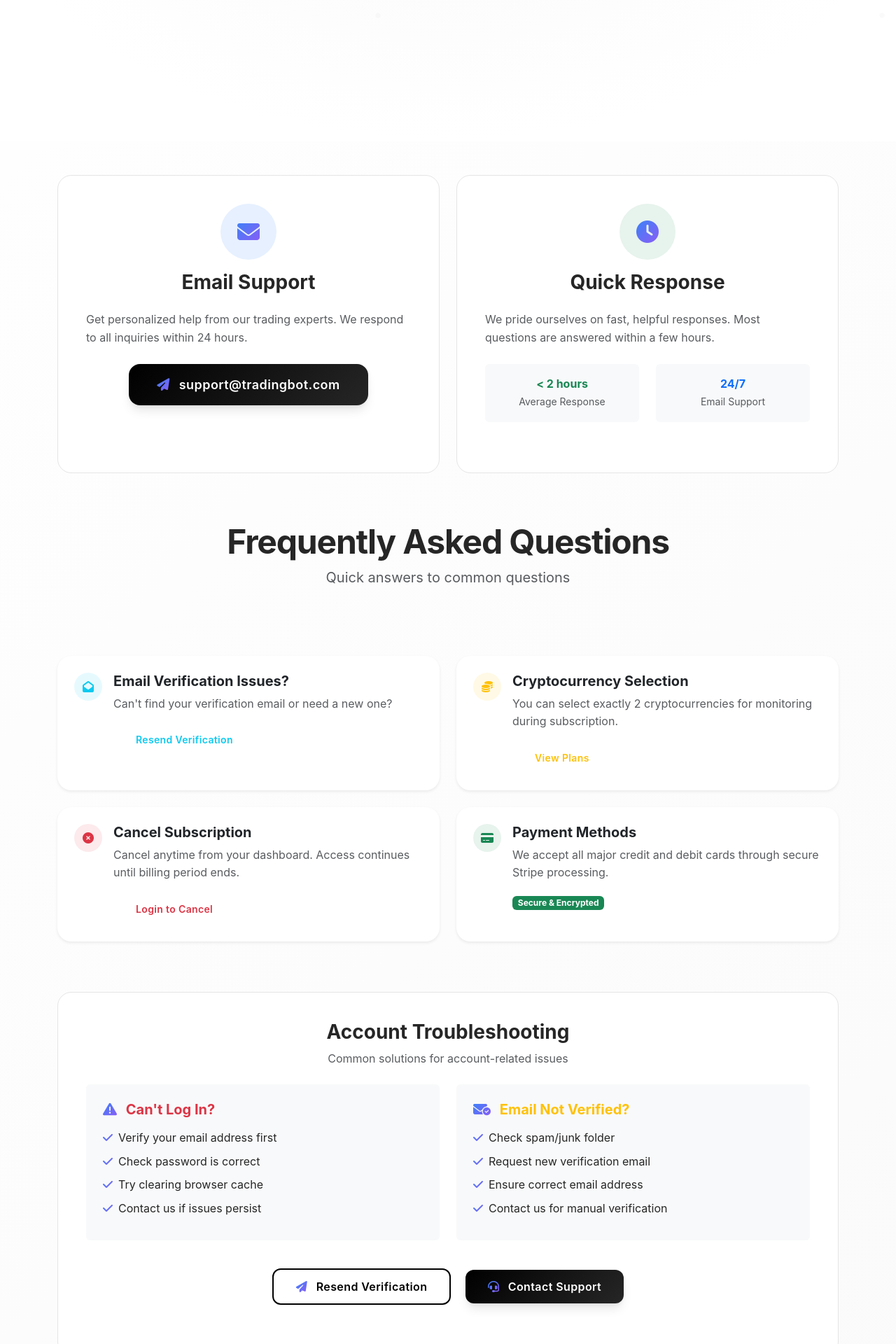
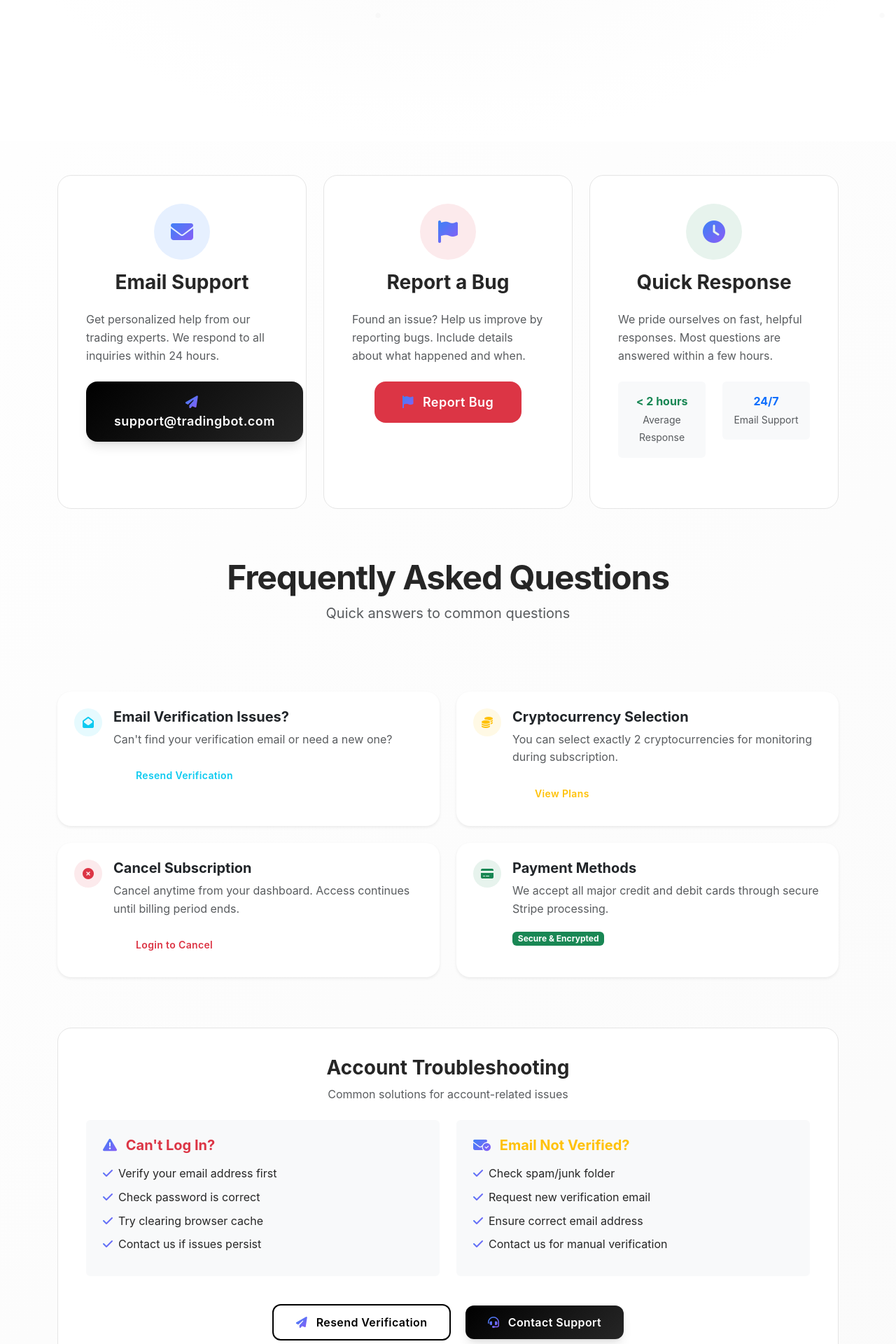
Before and after one commit to coleisa/MalachiteBionics, a Flask app: page /help in a window 1280 px wide. Shown: the part 614-2534 px from the top of the page at 70% size. Run offline with Flask 3, Linux system fonts and the light colour scheme; some libraries are stand-ins or nearby versions.

Commit message:
Update help.html

```diff
--- a/MalachiteBionics/templates/help.html
+++ b/MalachiteBionics/templates/help.html
@@ -17,7 +17,7 @@
 <div class="container py-5">
     <!-- Contact Section -->
     <div class="row mb-5">
-        <div class="col-lg-6 mb-4">
+        <div class="col-lg-4 mb-4">
             <div class="feature-card h-100">
                 <div class="text-center mb-4">
                     <div class="d-inline-flex align-items-center justify-content-center bg-primary bg-opacity-10 rounded-circle mb-3" style="width: 80px; height: 80px;">
@@ -35,7 +35,25 @@
             </div>
         </div>
 
-        <div class="col-lg-6 mb-4">
+        <div class="col-lg-4 mb-4">
+            <div class="feature-card h-100">
+                <div class="text-center mb-4">
+                    <div class="d-inline-flex align-items-center justify-content-center bg-danger bg-opacity-10 rounded-circle mb-3" style="width: 80px; height: 80px;">
+                        <i class="fas fa-flag fa-2x text-danger"></i>
+                    </div>
+                    <h3 class="fw-bold">Report a Bug</h3>
+                </div>
+                <p class="text-muted mb-4">Found an issue? Help us improve by reporting bugs. Include details about what happened and when.</p>
+                <div class="text-center">
+                    <a href="mailto:{{ business_email }}?subject=Bug Report - Trading Bot&body=Please describe the bug you encountered:%0D%0A%0D%0ASteps to reproduce:%0D%0A1. %0D%0A2. %0D%0A3. %0D%0A%0D%0AExpected behavior:%0D%0A%0D%0AActual behavior:%0D%0A%0D%0ABrowser/Device information:%0D%0A" class="btn btn-danger btn-lg">
+                        <i class="fas fa-flag me-2"></i>
+                        Report Bug
+                    </a>
+                </div>
+            </div>
+        </div>
+
+        <div class="col-lg-4 mb-4">
             <div class="feature-card h-100">
                 <div class="text-center mb-4">
                     <div class="d-inline-flex align-items-center justify-content-center bg-success bg-opacity-10 rounded-circle mb-3" style="width: 80px; height: 80px;">
```
